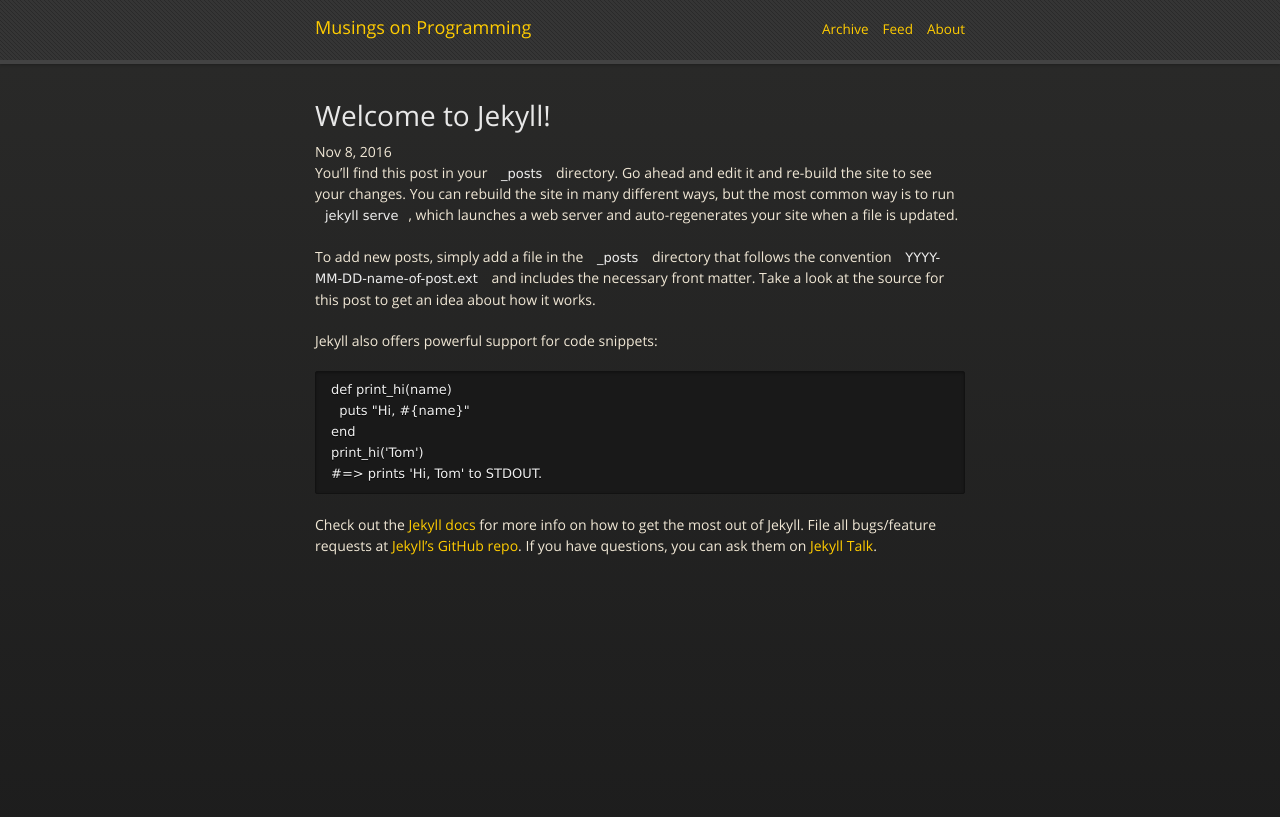
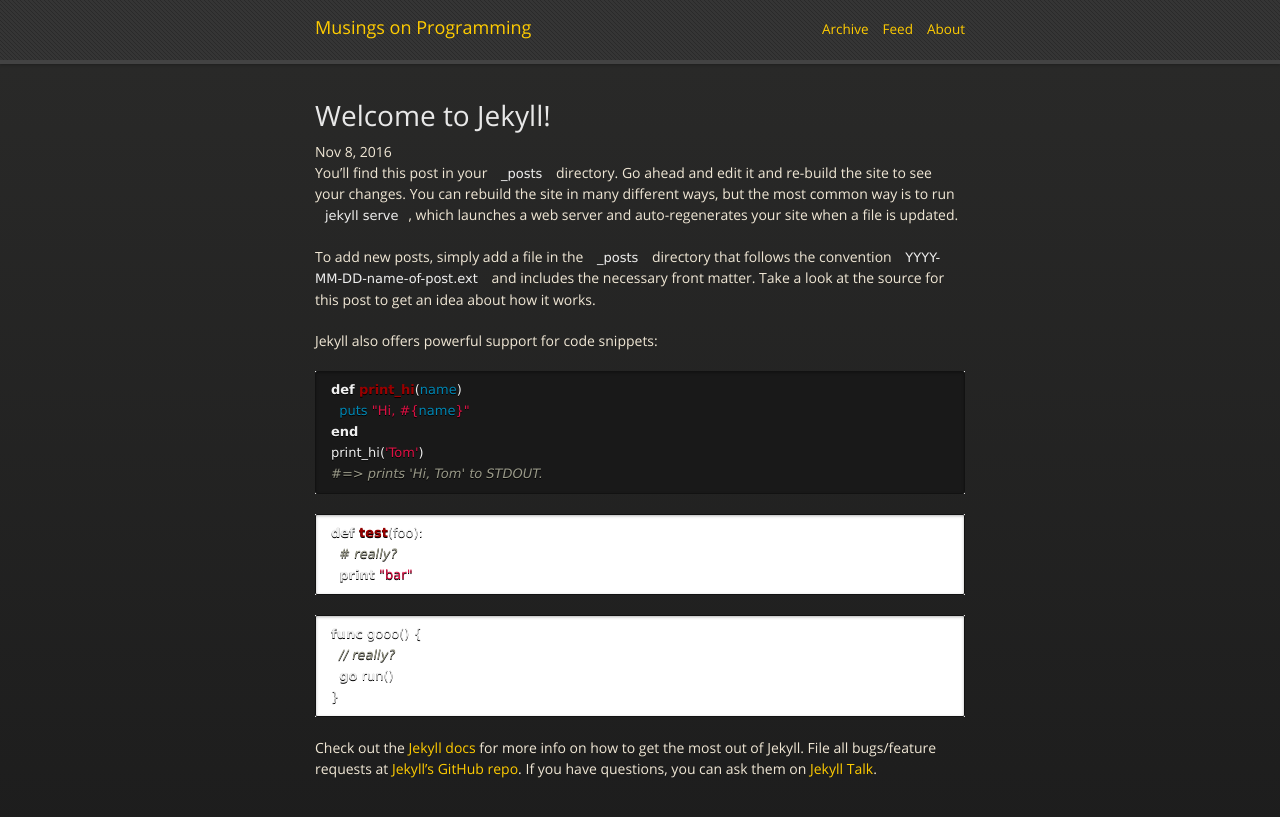
Before and after one commit to kegsay/blog, a Jekyll site: the page built from _posts/2016-11-08-welcome-to-jekyll.md, in a window 1280 px wide. Shown: the top 817 px of the page. Built offline with Jekyll 4.4.1, drawn with Linux system fonts in a browser that asks for light colours; nearby versions of some CDN libraries.

Commit message:
Syntax highlighting (horrible)

````diff
--- a/_config.yml
+++ b/_config.yml
@@ -31,6 +31,7 @@
 
 # Build settings
 markdown: kramdown
+
 theme: minima
 gems:
   - jekyll-feed
--- a/_layouts/default.html
+++ b/_layouts/default.html
@@ -5,6 +5,7 @@
    <title>{{ page.title }} - {{ site.title }}</title>
    <link rel="stylesheet" type="text/css" href="{{ site.path }}/stylesheets/styles.css" >
    <link rel="stylesheet" type="text/css" href="{{ site.path }}/stylesheets/github-dark.css" >
+   <link rel="stylesheet" type="text/css" href="{{ site.path }}/stylesheets/syntax.css" >
    <script src="https://ajax.googleapis.com/ajax/libs/jquery/1.7.1/jquery.min.js"></script>
    <script src="javascripts/respond.js"></script>
    <meta name="viewport" content="width=device-width, initial-scale=1, user-scalable=no">
--- a/_posts/2016-11-08-welcome-to-jekyll.md
+++ b/_posts/2016-11-08-welcome-to-jekyll.md
@@ -18,6 +18,19 @@
 #=> prints 'Hi, Tom' to STDOUT.
 {% endhighlight %}
 
+```py
+def test(foo):
+  # really?
+  print "bar"
+```
+
+```go
+func gooo() {
+  // really?
+  go run()
+}
+```
+
 Check out the [Jekyll docs][jekyll-docs] for more info on how to get the most out of Jekyll. File all bugs/feature requests at [Jekyll’s GitHub repo][jekyll-gh]. If you have questions, you can ask them on [Jekyll Talk][jekyll-talk].
 
 [jekyll-docs]: http://jekyllrb.com/docs/home
--- /dev/null
+++ b/stylesheets/syntax.css
@@ -0,0 +1,60 @@
+.highlight  { background: #ffffff; }
+.highlight .c { color: #999988; font-style: italic } /* Comment */
+.highlight .err { color: #a61717; background-color: #e3d2d2 } /* Error */
+.highlight .k { font-weight: bold } /* Keyword */
+.highlight .o { font-weight: bold } /* Operator */
+.highlight .cm { color: #999988; font-style: italic } /* Comment.Multiline */
+.highlight .cp { color: #999999; font-weight: bold } /* Comment.Preproc */
+.highlight .c1 { color: #999988; font-style: italic } /* Comment.Single */
+.highlight .cs { color: #999999; font-weight: bold; font-style: italic } /* Comment.Special */
+.highlight .gd { color: #000000; background-color: #ffdddd } /* Generic.Deleted */
+.highlight .gd .x { color: #000000; background-color: #ffaaaa } /* Generic.Deleted.Specific */
+.highlight .ge { font-style: italic } /* Generic.Emph */
+.highlight .gr { color: #aa0000 } /* Generic.Error */
+.highlight .gh { color: #999999 } /* Generic.Heading */
+.highlight .gi { color: #000000; background-color: #ddffdd } /* Generic.Inserted */
+.highlight .gi .x { color: #000000; background-color: #aaffaa } /* Generic.Inserted.Specific */
+.highlight .go { color: #888888 } /* Generic.Output */
+.highlight .gp { color: #555555 } /* Generic.Prompt */
+.highlight .gs { font-weight: bold } /* Generic.Strong */
+.highlight .gu { color: #aaaaaa } /* Generic.Subheading */
+.highlight .gt { color: #aa0000 } /* Generic.Traceback */
+.highlight .kc { font-weight: bold } /* Keyword.Constant */
+.highlight .kd { font-weight: bold } /* Keyword.Declaration */
+.highlight .kp { font-weight: bold } /* Keyword.Pseudo */
+.highlight .kr { font-weight: bold } /* Keyword.Reserved */
+.highlight .kt { color: #445588; font-weight: bold } /* Keyword.Type */
+.highlight .m { color: #009999 } /* Literal.Number */
+.highlight .s { color: #d14 } /* Literal.String */
+.highlight .na { color: #008080 } /* Name.Attribute */
+.highlight .nb { color: #0086B3 } /* Name.Builtin */
+.highlight .nc { color: #445588; font-weight: bold } /* Name.Class */
+.highlight .no { color: #008080 } /* Name.Constant */
+.highlight .ni { color: #800080 } /* Name.Entity */
+.highlight .ne { color: #990000; font-weight: bold } /* Name.Exception */
+.highlight .nf { color: #990000; font-weight: bold } /* Name.Function */
+.highlight .nn { color: #555555 } /* Name.Namespace */
+.highlight .nt { color: #000080 } /* Name.Tag */
+.highlight .nv { color: #008080 } /* Name.Variable */
+.highlight .ow { font-weight: bold } /* Operator.Word */
+.highlight .w { color: #bbbbbb } /* Text.Whitespace */
+.highlight .mf { color: #009999 } /* Literal.Number.Float */
+.highlight .mh { color: #009999 } /* Literal.Number.Hex */
+.highlight .mi { color: #009999 } /* Literal.Number.Integer */
+.highlight .mo { color: #009999 } /* Literal.Number.Oct */
+.highlight .sb { color: #d14 } /* Literal.String.Backtick */
+.highlight .sc { color: #d14 } /* Literal.String.Char */
+.highlight .sd { color: #d14 } /* Literal.String.Doc */
+.highlight .s2 { color: #d14 } /* Literal.String.Double */
+.highlight .se { color: #d14 } /* Literal.String.Escape */
+.highlight .sh { color: #d14 } /* Literal.String.Heredoc */
+.highlight .si { color: #d14 } /* Literal.String.Interpol */
+.highlight .sx { color: #d14 } /* Literal.String.Other */
+.highlight .sr { color: #009926 } /* Literal.String.Regex */
+.highlight .s1 { color: #d14 } /* Literal.String.Single */
+.highlight .ss { color: #990073 } /* Literal.String.Symbol */
+.highlight .bp { color: #999999 } /* Name.Builtin.Pseudo */
+.highlight .vc { color: #008080 } /* Name.Variable.Class */
+.highlight .vg { color: #008080 } /* Name.Variable.Global */
+.highlight .vi { color: #008080 } /* Name.Variable.Instance */
+.highlight .il { color: #009999 } /* Literal.Number.Integer.Long */
````
